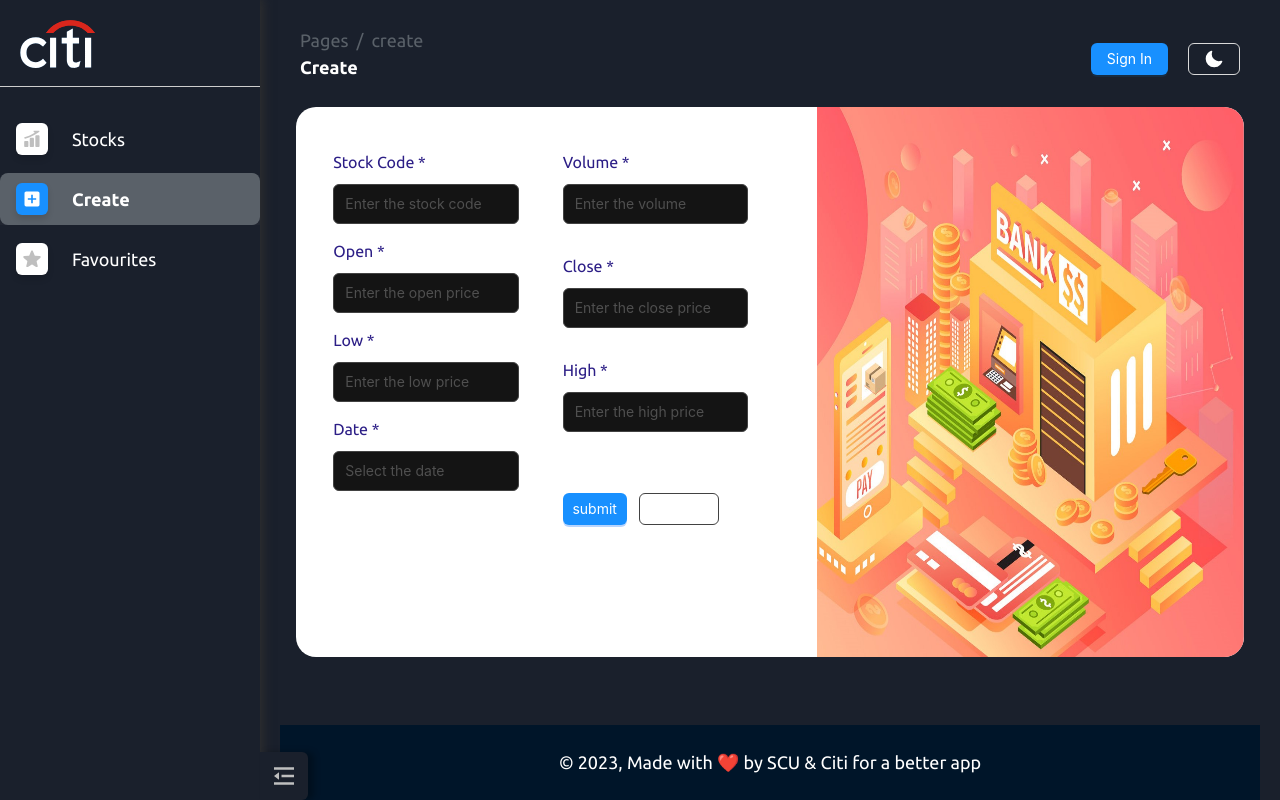
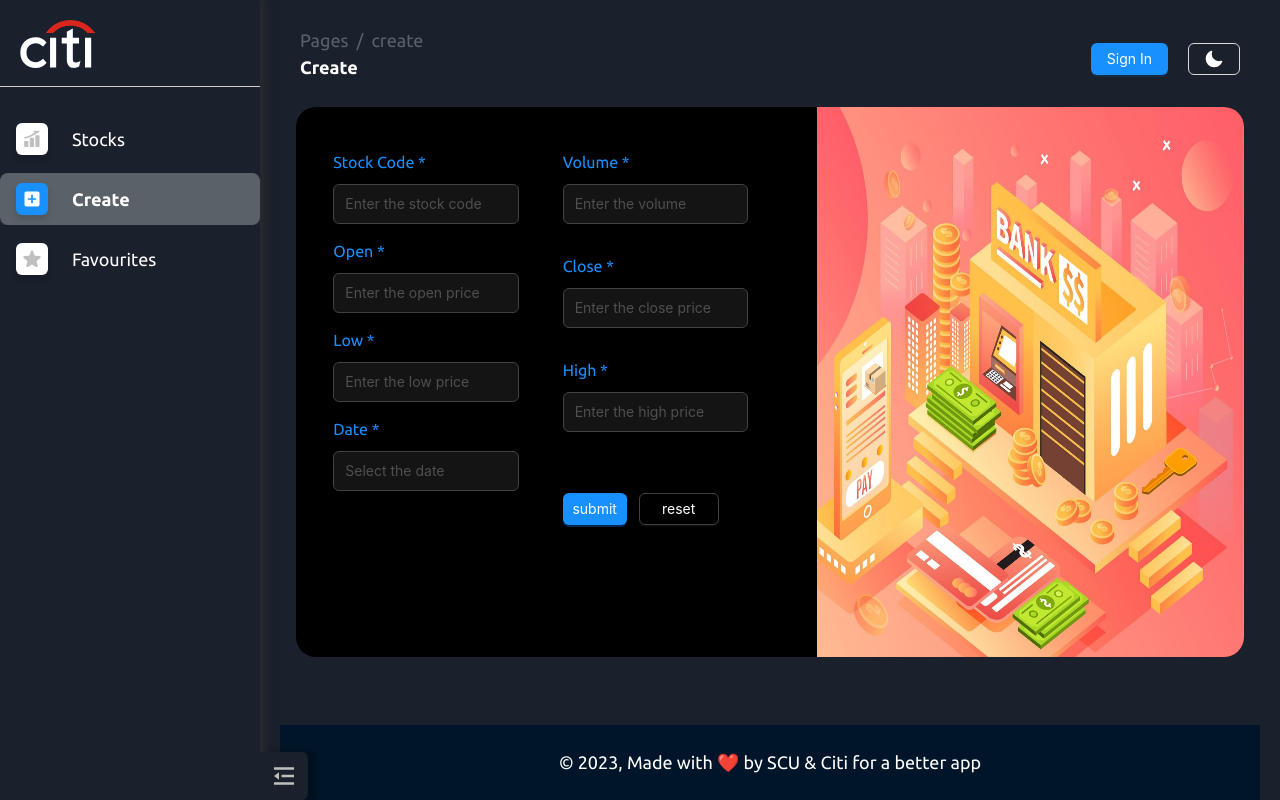
Before and after one commit to A-PolarBear/Citi_Frontend, a React app: page /create in a window 1280 px wide. Built offline with nearby package versions, Linux system fonts and the light colour scheme.

Commit message:
style: favourite default & create page

```diff
--- a/src/pages/Create.tsx
+++ b/src/pages/Create.tsx
@@ -282,9 +282,8 @@ function Create() {
                     submit
                   </Button>
                   <Button
-                    type="default"
-                    className="creatResetButton"
                     onClick={reset}
+                    style={{width:"80px"}}
                   >
                     reset
                   </Button>
--- a/src/pages/Favourites.tsx
+++ b/src/pages/Favourites.tsx
@@ -1,7 +1,8 @@
-import { Card, Col, ConfigProvider, Row } from "antd";
+import { Col, ConfigProvider, Row } from "antd";
 import StockCard from "../components/stockCard/StockCard";
 import { useEffect, useState } from "react";
-import FavouritesAPI from "../api/Favourites"
+import FavouritesAPI from "../api/Favourites";
+import NullSVG from "../assets/images/null.svg";
 
 function Favorites() {
   const [stockCodeList, setStockCodeList] = useState([]);
@@ -9,27 +10,44 @@ function Favorites() {
   async function getFavouriteList() {
     const res: any = await FavouritesAPI.getFavourites();
     console.log("🚀 ~ file: Favourites.tsx:12 ~ getFavouriteList ~ res:", res);
-    const list = res.map((item: { userfavoritesStockCode: any; }) => item.userfavoritesStockCode);
+    const list = res.map(
+      (item: { userfavoritesStockCode: any }) => item.userfavoritesStockCode
+    );
     setStockCodeList(list);
   }
 
   useEffect(() => {
     getFavouriteList();
-    console.log("🚀 ~ file: Favourites.tsx:16 ~ getFavouriteList ~ list:", stockCodeList)
-  }, [])
+    console.log(
+      "🚀 ~ file: Favourites.tsx:16 ~ getFavouriteList ~ list:",
+      stockCodeList
+    );
+  }, []);
 
   const colCount = stockCodeList.length;
   const cols = [];
-  if (colCount === 0 || stockCodeList == null){
-    cols.push(<Col key={1}>
-    <Card>
-        No Favourites.
-      </Card>
-    </Col>)
+  if (colCount === 0 || stockCodeList == null) {
+     return(
+      <>
+      <div className="flex justify-center">
+     <img src={NullSVG} alt=""/>
+
+     </div>
+      <div className="text-center text-base text-gray-400">No favourites</div>
+      </>
+     )
   }
+  else{
     for (let i = 0; i < colCount; i++) {
       cols.push(
-      <Col key={i.toString()} sm={24} lg={12} xl={8} className="flex-auto px-0" style={{width:'100%'}}>
+        <Col
+          key={i.toString()}
+          sm={24}
+          lg={12}
+          xl={8}
+          className="flex-auto px-0"
+          style={{ width: "100%" }}
+        >
           <StockCard
             stockData={{
               stockCode: stockCodeList[i],
@@ -47,13 +65,16 @@ function Favorites() {
             token: {
               screenXLMin: 1480, // for grid (row/col)
               screenXL: 1480,
-          }
+            },
           }}
         >
-      <Row gutter={[24, 24]} className="w-full" style={{margin:"0 0"}}>{cols}</Row>
+          <Row gutter={[24, 24]} className="w-full" style={{ margin: "0 0" }}>
+            {cols}
+          </Row>
         </ConfigProvider>
       </>
     );
   }
+}
 
 export default Favorites;
--- a/src/pages/SignIn.tsx
+++ b/src/pages/SignIn.tsx
@@ -62,7 +62,7 @@ function SignIn(props: any) {
     // 3.3 输入完毕，点击气泡框的OK按钮：
     const handleModalOk = () => {
         form.submit();
-        if (changePwdEmail != "" && oldPwdValue != "" && newPwdValue1 != '' && newPwdValue2 != "") {
+        if (changePwdEmail !== "" && oldPwdValue !== "" && newPwdValue1 !== '' && newPwdValue2 !== "") {
             if (newPwdValue1 === newPwdValue2) {
                 console.log("所有数据已填，且两次密码一致，要发送新密码了！")
                 LoginAPI.changePwd({ email: changePwdEmail, oldPwd: oldPwdValue, newPwd: newPwdValue2 })
@@ -121,7 +121,7 @@ function SignIn(props: any) {
                         cookie.set("token", response.data);
                         notification.success({
                             message: "Success",
-                            description: "login success",
+                            description: "Login success",
                             placement: "topRight",
                             duration: 1.5,
                         });
--- a/src/pages/SignUp.tsx
+++ b/src/pages/SignUp.tsx
@@ -1,7 +1,5 @@
-import React, { useEffect, useState } from "react";
-// import signUpCardImg from "../assets/images/signUp.png";
+import  { useState } from "react";
 import signUpCardImg from "../assets/images/signBg-1.png";
-// import signUpCardImg from "../assets/images/signBg-2.jpg"
 import signUpLogo from "../assets/images/signLogo.png";
 import backToSignIn from "../assets/images/back.png";
 import signUpProtocalImg from "../assets/images/signUpProtocalImg.png";
@@ -14,13 +12,14 @@ import {
   Divider,
   Modal,
   notification,
-  Space,
 } from "antd";
 import type { CheckboxChangeEvent } from "antd/es/checkbox";
-import { Link } from "react-router-dom";
+import { Link, useNavigate } from "react-router-dom";
 import LoginAPI from "../api/Sign";
 
 function SignUp(props: any) {
+  const navigate = useNavigate();
+
   // 没有勾选协议时的提示框：
   const openNotification = () => {
     notification.open({
@@ -62,10 +61,10 @@ function SignUp(props: any) {
 
   // sign up按钮 - 提交【邮箱（用户名）】+【密码】数据：
   const SubmitData = () => {
-    if (emailValue == "") {
+    if (emailValue === "") {
       setEmailNullTxtState(true);
     }
-    if (passwordValue == "") {
+    if (passwordValue === "") {
       setPwdNullTxtState(true);
     } else {
       if (!agreeState) {
@@ -78,18 +77,19 @@ function SignUp(props: any) {
           stocksystemuserPassword: passwordValue,
         })
           .then((response: any) => {
-            if (response.state === 5000) {
-              notification.error({
-                message: "Error",
-                description: response.message,
-                placement: "topRight",
-              });
-            } else {
+            if (response.state === 200) {
               notification.success({
                 message: "Success",
                 description: "Sign up success",
                 placement: "topRight",
                 duration: 1.5,
+              });
+              setTimeout(()=>navigate("/signin"),1500);
+            } else {
+              notification.error({
+                message: "Error",
+                description: response.message,
+                placement: "topRight",
               });
             }
           })
--- a/src/sign.css
+++ b/src/sign.css
@@ -299,6 +299,13 @@
   display: flex;
 }
 
+.dark .createPage{
+  background-color: #000000;
+  border-radius: 20px;
+  height: 550px;
+  display: flex;
+}
+
 /* 3.1 卡片左侧： */
 .createPage .createLeftBox{
   width: 55%;
@@ -336,6 +343,13 @@
   margin-bottom: 10px;
   color: #2c1e86;
 }
+
+.dark .createPage .inputUnit .infoTXT{
+  font-size: 1rem;
+  margin-bottom: 10px;
+  color: #1890ff;
+}
+
 .createPage .inputUnit .emailNullTxt{
   color: rgb(238, 49, 49);
   font-size: 0.75rem;
@@ -344,10 +358,13 @@
   transition: all 0.5s;
 }
 
-.createSubmitButton{
-}
+
 .creatResetButton{
   width: 80px;
+}
+
+.dark [type="button"].ant-btn-default{
+  background: transparent;
 }
 
 /* 3.2 卡片右侧 */
```
Also changed, not shown: src/assets/images/null.svg (added). Lines whose indentation alone changed are shown as unchanged.
